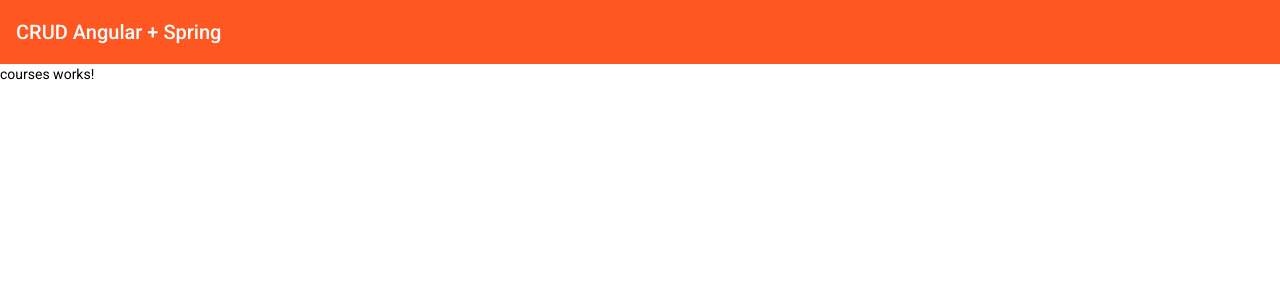
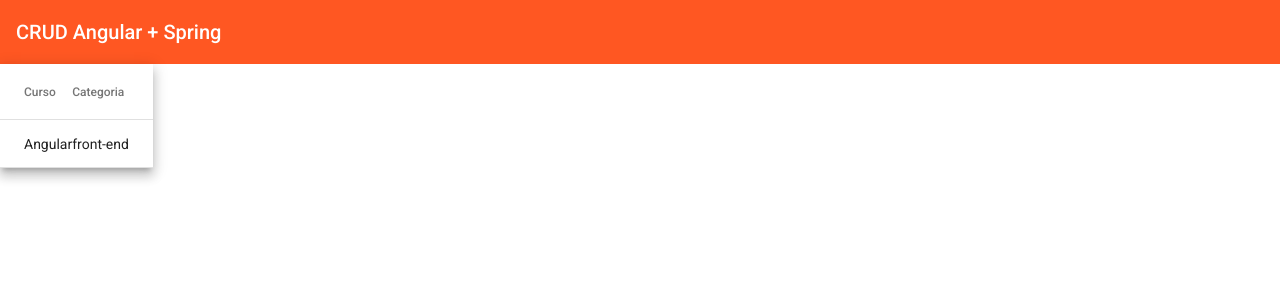
Before and after one commit to danimar1990/crud-angular-spring, an Angular app: page /courses in a window 1280 px wide. Shown: the top 300 px of the page. Built offline with nearby package versions, Linux system fonts and the light colour scheme.

Commit message:
Criado material table para listagem dos cursos

```diff
--- a/src/app/courses/courses/courses.component.html
+++ b/src/app/courses/courses/courses.component.html
@@ -1 +1,14 @@
-<p>courses works!</p>
+<table mat-table [dataSource]="courses" class="mat-elevation-z8">
+  <ng-container matColumnDef="name">
+    <th mat-header-cell *matHeaderCellDef>Curso</th>
+    <td mat-cell *matCellDef="let course">{{ course.name }}</td>
+  </ng-container>
+
+  <ng-container matColumnDef="category">
+    <th mat-header-cell *matHeaderCellDef>Categoria</th>
+    <td mat-cell *matCellDef="let course">{{ course.category }}</td>
+  </ng-container>
+
+  <tr mat-header-row *matHeaderRowDef="displayedColumns"></tr>
+  <tr mat-row *matRowDef="let row; columns: displayedColumns"></tr>
+</table>
--- a/src/app/courses/courses/courses.component.ts
+++ b/src/app/courses/courses/courses.component.ts
@@ -1,15 +1,16 @@
 import { Component, OnInit } from '@angular/core';
+import { Course } from '../model/course';
 
 @Component({
   selector: 'app-courses',
   templateUrl: './courses.component.html',
-  styleUrls: ['./courses.component.scss']
+  styleUrls: ['./courses.component.scss'],
 })
 export class CoursesComponent implements OnInit {
+  courses: Course[] = [{ _id: '1', name: 'Angular', category: 'front-end' }];
+  displayedColumns = ['name', 'category'];
 
-  constructor() { }
+  constructor() {}
 
-  ngOnInit(): void {
-  }
-
+  ngOnInit(): void {}
 }
--- /dev/null
+++ b/src/app/courses/model/course.ts
@@ -0,0 +1,5 @@
+export interface Course {
+  _id: string;
+  name: string;
+  category: string;
+}
```
Also changed, not shown: src/app/courses/courses.module.ts (+4 -3 lines).
